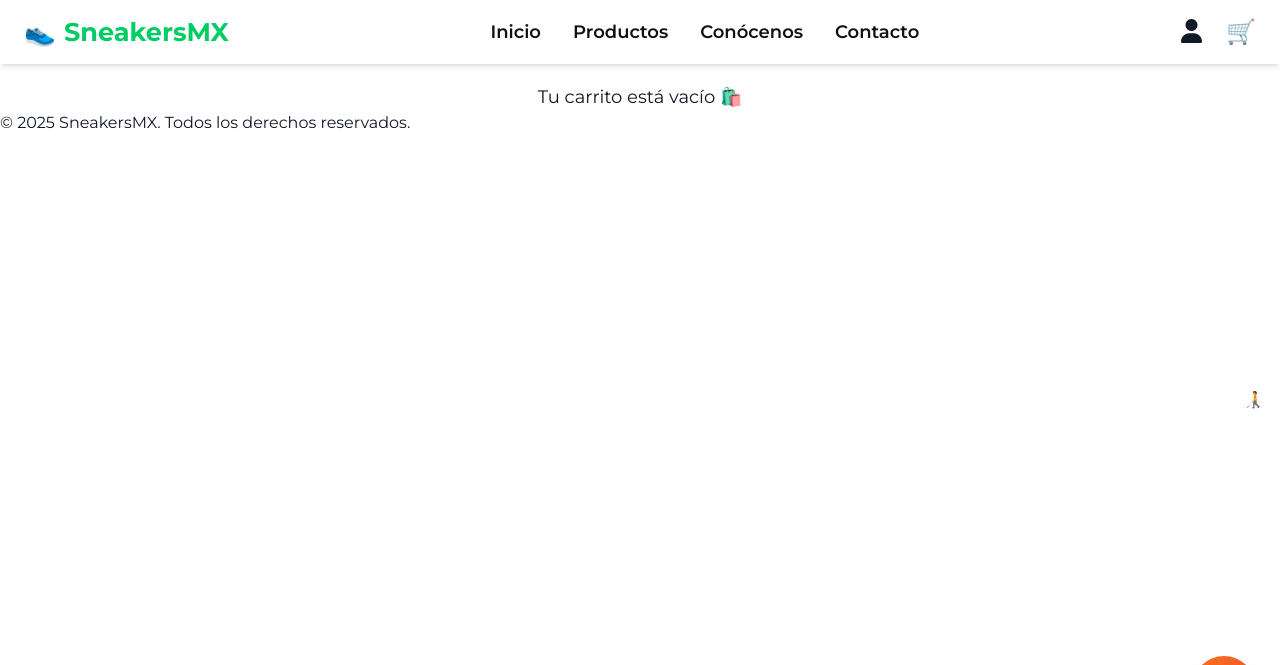
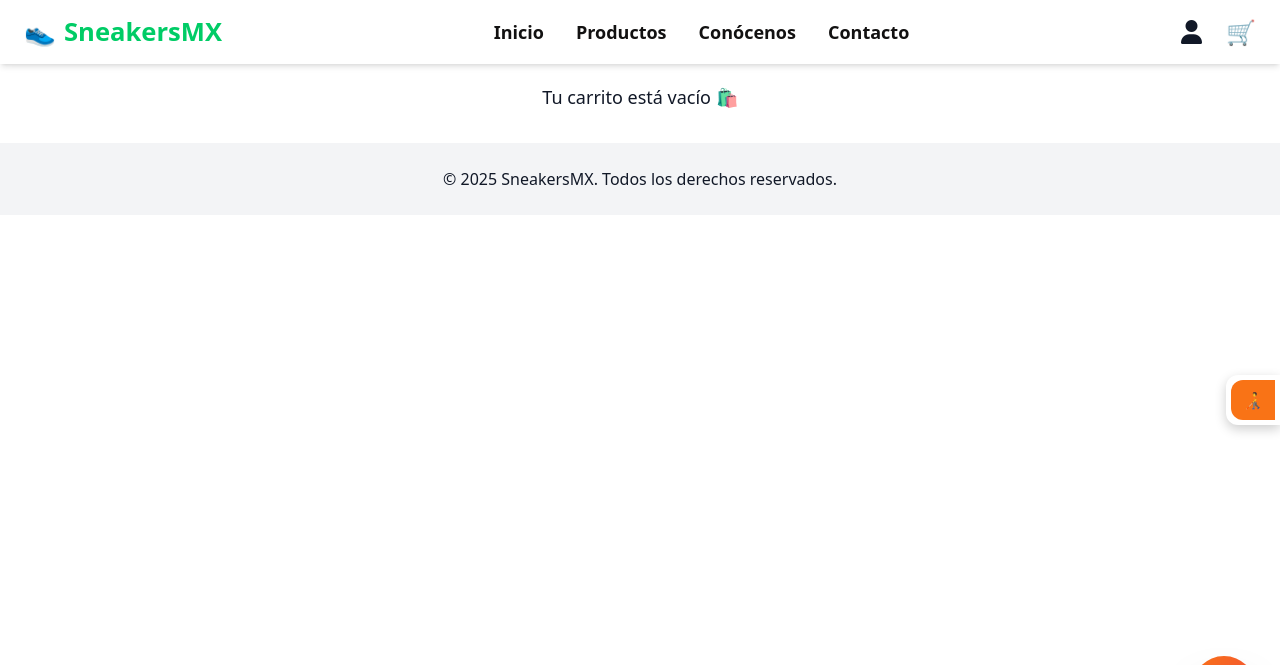
Before and after one commit to JoseM2309/sneakers-flask, a Flask app: page /carrito in a window 1280 px wide. Shown: the top 665 px of the page. Run offline with Flask 3, Linux system fonts and the light colour scheme; some libraries are stand-ins or nearby versions.

Commit message:
Update base.html

```diff
--- a/templates/base.html
+++ b/templates/base.html
@@ -11,14 +11,48 @@
     <!-- Tailwind -->
     <script src="https://cdn.tailwindcss.com"></script>
 
+    <!-- Font Awesome -->
+    <link rel="stylesheet" href="https://cdnjs.cloudflare.com/ajax/libs/font-awesome/6.5.0/css/all.min.css">
+
     <!-- CSS -->
     <link rel="icon" type="image/x-icon" href="{{ url_for('static', filename='img/logo.ico') }}">
     <link rel="stylesheet" href="{{ url_for('static', filename='css/style.css') }}">
-    <link rel="stylesheet" href="https://cdnjs.cloudflare.com/ajax/libs/font-awesome/6.5.0/css/all.min.css">
 
+    <style>
+        /* ACCESIBILIDAD */
+        #accesibilidad-panel {
+            position: fixed;
+            top: 50%;
+            right: 0;
+            transform: translateY(-50%);
+            background: white;
+            box-shadow: 0 4px 12px rgba(0,0,0,0.2);
+            border-radius: 0.75rem 0 0 0.75rem;
+            z-index: 50;
+        }
+        #accesibilidad-panel button {
+            cursor: pointer;
+        }
+        #accesibilidad-options {
+            display: none;
+            flex-direction: column;
+            gap: 0.5rem;
+            padding: 0.75rem;
+        }
+        #accesibilidad-options.show {
+            display: flex;
+        }
+
+        /* MODOS ACCESIBILIDAD */
+        .grayscale { filter: grayscale(100%); }
+        .high-contrast { filter: contrast(200%); }
+        .large-cursor * { cursor: pointer !important; }
+        .pointer-reader * { outline: 2px solid orange !important; }
+        .night-mode { background-color: #111 !important; color: #eee !important; }
+    </style>
 </head>
 
-<body class="bg-white text-gray-900">
+<body class="bg-white text-gray-900 font-sans transition-all duration-300">
 
 <!-- NAVBAR PRINCIPAL -->
 <header class="navbar flex justify-between items-center px-6 py-4 bg-white shadow-md">
@@ -37,22 +71,13 @@
     </nav>
 
     <div class="flex items-center gap-6">
-
-        <!-- Icono usuario -->
         {% if current_user.is_authenticated %}
-            <a href="{{ url_for('logout') }}" class="text-xl text-green-600 font-bold">
-                {{ current_user.nombre }} ✖
-            </a>
+            <a href="{{ url_for('logout') }}" class="text-xl text-green-600 font-bold">{{ current_user.nombre }} ✖</a>
         {% else %}
-            <div id="btnUsuario" class="cursor-pointer text-2xl">
-                <i class="fas fa-user"></i>
-            </div>
+            <div id="btnUsuario" class="cursor-pointer text-2xl"><i class="fas fa-user"></i></div>
         {% endif %}
 
-        <!-- Icono carrito -->
-        <a href="{{ url_for('carrito') }}" class="text-2xl hover:text-orange-500 transition">
-            🛒
-        </a>
+        <a href="{{ url_for('carrito') }}" class="text-2xl hover:text-orange-500 transition">🛒</a>
 
         <!-- Menú móvil -->
         <div class="menu-toggle md:hidden cursor-pointer" id="menu-toggle">
@@ -61,7 +86,6 @@
             <span class="block w-8 h-1 bg-black"></span>
         </div>
     </div>
-
 </header>
 
 <!-- MENÚ MÓVIL -->
@@ -73,129 +97,63 @@
 </nav>
 
 <!-- CONTENIDO -->
-<main>
-    {% block content %}{% endblock %}
-</main>
+<main>{% block content %}{% endblock %}</main>
 
 <!-- FOOTER -->
-<footer>
+<footer class="text-center py-6 bg-gray-100 mt-8">
     <p>&copy; 2025 SneakersMX. Todos los derechos reservados.</p>
 </footer>
 
 <!-- PANEL DE ACCESIBILIDAD -->
-<div id="accesibilidad-panel" class="accesibilidad-panel">
-    <button id="accesibilidad-toggle" title="Herramientas de accesibilidad">🧑‍🦯</button>
-    <div id="accesibilidad-options" class="accesibilidad-options">
-        <h4>Accesibilidad</h4>
-        <button onclick="toggleGrayscale()">Escala de grises</button>
-        <button onclick="toggleContrast()">Alto contraste</button>
-        <button onclick="increaseText()">Aumentar texto</button>
-        <button onclick="decreaseText()">Disminuir texto</button>
-        <button onclick="changeFont()">Cambiar tipografía</button>
-        <button onclick="increaseCursor()">Cursor grande</button>
-        <button onclick="togglePointer()">Puntero lector</button>
-        <button onclick="toggleNightMode()">Modo nocturno</button>
+<div id="accesibilidad-panel">
+    <button id="accesibilidad-toggle" class="p-3 bg-orange-500 text-white rounded-l-xl hover:bg-orange-600 transition" title="Herramientas de accesibilidad">🧑‍🦯</button>
+    <div id="accesibilidad-options" class="flex flex-col gap-2 p-4">
+        <button onclick="toggleGrayscale()" class="p-2 bg-gray-100 hover:bg-gray-200 rounded">Escala de grises</button>
+        <button onclick="toggleContrast()" class="p-2 bg-gray-100 hover:bg-gray-200 rounded">Alto contraste</button>
+        <button onclick="increaseText()" class="p-2 bg-gray-100 hover:bg-gray-200 rounded">Aumentar texto</button>
+        <button onclick="decreaseText()" class="p-2 bg-gray-100 hover:bg-gray-200 rounded">Disminuir texto</button>
+        <button onclick="changeFont()" class="p-2 bg-gray-100 hover:bg-gray-200 rounded">Cambiar tipografía</button>
+        <button onclick="increaseCursor()" class="p-2 bg-gray-100 hover:bg-gray-200 rounded">Cursor grande</button>
+        <button onclick="togglePointer()" class="p-2 bg-gray-100 hover:bg-gray-200 rounded">Puntero lector</button>
+        <button onclick="toggleNightMode()" class="p-2 bg-gray-100 hover:bg-gray-200 rounded">Modo nocturno</button>
     </div>
 </div>
 
 <!-- MODAL LOGIN -->
-<div id="modalLogin" class="modal-login">
-    <div class="modal-contenido">
-        <span class="cerrar-modal">&times;</span>
-        <h2>Iniciar Sesión</h2>
-        <form method="POST" action="{{ url_for('login') }}">
-            <input type="email" name="email" placeholder="Correo electrónico" required>
-            <input type="password" name="password" placeholder="Contraseña" required>
-            <button type="submit" class="btn-login">Entrar</button>
+<div id="modalLogin" class="fixed inset-0 bg-black/50 flex items-center justify-center hidden z-50">
+    <div class="bg-white rounded-xl p-6 relative w-80">
+        <span class="cerrar-modal absolute top-2 right-3 cursor-pointer text-lg">&times;</span>
+        <h2 class="text-xl font-bold mb-4">Iniciar Sesión</h2>
+        <form method="POST" action="{{ url_for('login') }}" class="flex flex-col gap-3">
+            <input type="email" name="email" placeholder="Correo electrónico" required class="border p-2 rounded">
+            <input type="password" name="password" placeholder="Contraseña" required class="border p-2 rounded">
+            <button type="submit" class="bg-orange-500 text-white py-2 rounded hover:bg-orange-600 transition">Entrar</button>
         </form>
-        <p>¿No tienes cuenta?
-            <a href="{{ url_for('registro') }}">Crear cuenta</a>
-        </p>
+        <p class="mt-3 text-sm">¿No tienes cuenta? <a href="{{ url_for('registro') }}" class="text-orange-500">Crear cuenta</a></p>
     </div>
 </div>
 
 <!-- BURBUJA CHAT BOT -->
-<div id="chat-bubble" class="fixed bottom-20 right-6 w-16 h-16 bg-gradient-to-br from-orange-500 to-red-500 rounded-full shadow-2xl flex items-center justify-center text-white text-3xl cursor-pointer z-50 transition-transform hover:scale-110">
-    💬
-</div>
+<div id="chat-bubble" class="fixed bottom-20 right-6 w-16 h-16 bg-gradient-to-br from-orange-500 to-red-500 rounded-full shadow-2xl flex items-center justify-center text-white text-3xl cursor-pointer z-50 transition-transform hover:scale-110">💬</div>
 
-<!-- PANEL DE CHAT (inicialmente oculto) -->
-<div id="chatbox" class="fixed bottom-24 right-6 w-80 bg-white border border-gray-300 rounded-2xl shadow-2xl z-50 hidden flex flex-col overflow-hidden transform scale-0 transition-transform duration-300">
-
-    <!-- CABECERA DEL CHAT -->
+<!-- PANEL DE CHAT -->
+<div id="chatbox" class="fixed bottom-20 right-6 w-80 bg-white border border-gray-300 rounded-2xl shadow-2xl z-50 hidden flex-col overflow-hidden transform scale-0 transition-transform duration-300">
     <div class="bg-gradient-to-r from-orange-500 to-red-500 text-white p-3 flex justify-between items-center">
         <span>Soporte SneakersMX</span>
         <button id="close-chat" class="text-white text-lg font-bold">✖</button>
     </div>
-
-    <!-- MENSAJES -->
     <div id="messages" class="flex-1 p-3 overflow-y-auto space-y-2 bg-gray-50"></div>
-
-    <!-- OPCIONES -->
     <div id="options" class="flex flex-wrap gap-2 p-3 border-t border-gray-200 bg-white"></div>
 </div>
 
 <script>
-// ABRIR / CERRAR CHAT CON ANIMACIÓN
-const chatBubble = document.getElementById("chat-bubble");
-const chatbox = document.getElementById("chatbox");
-const closeBtn = document.getElementById("close-chat");
-
-chatBubble.addEventListener("click", () => {
-    chatbox.classList.toggle("hidden");
-    setTimeout(() => chatbox.classList.toggle("scale-0"), 10);
+// MENÚ MÓVIL
+document.getElementById("menu-toggle")?.addEventListener("click", () => {
+    document.querySelector(".nav-links-mobile").classList.toggle("active");
 });
 
-closeBtn.addEventListener("click", () => {
-    chatbox.classList.add("scale-0");
-    setTimeout(() => chatbox.classList.add("hidden"), 300);
-});
-
-// FUNCIONES DEL CHAT
-function showOptions(options) {
-    const optionsDiv = document.getElementById("options");
-    optionsDiv.innerHTML = "";
-    options.forEach(opt => {
-        const btn = document.createElement("button");
-        btn.textContent = opt;
-        btn.className = "bg-gradient-to-br from-orange-400 to-red-400 text-white px-3 py-1 rounded-full hover:from-orange-500 hover:to-red-500 transition-transform hover:scale-105";
-        btn.onclick = () => sendOption(opt);
-        optionsDiv.appendChild(btn);
-    });
-}
-
-async function sendOption(option) {
-    const messagesDiv = document.getElementById("messages");
-    messagesDiv.innerHTML += `<div class="text-right"><span class="inline-block bg-orange-100 text-orange-800 px-3 py-1 rounded-lg">${option}</span></div>`;
-
-    document.getElementById("options").innerHTML = "";
-
-    const res = await fetch("/api/chatbot", {
-        method: "POST",
-        headers: {"Content-Type": "application/json"},
-        body: JSON.stringify({option: option})
-    });
-
-    const data = await res.json();
-    messagesDiv.innerHTML += `<div class="text-left"><span class="inline-block bg-orange-500 text-white px-3 py-1 rounded-lg">${data.reply}</span></div>`;
-    messagesDiv.scrollTop = messagesDiv.scrollHeight;
-
-    if (data.options) showOptions(data.options);
-}
-
-// Iniciar con menú principal
-showOptions(["Precios", "Envíos", "Métodos de pago", "Disponibilidad", "Productos destacados"]);
-</script>
-
-<script>
+// ACCESIBILIDAD
 document.addEventListener("DOMContentLoaded", () => {
-
-    /* MENÚ MÓVIL */
-    const toggle = document.getElementById("menu-toggle");
-    const mobileMenu = document.querySelector(".nav-links-mobile");
-    toggle.addEventListener("click", () => mobileMenu.classList.toggle("active"));
-
-    /* ACCESIBILIDAD */
     const toggleBtn = document.getElementById('accesibilidad-toggle');
     const options = document.getElementById('accesibilidad-options');
     toggleBtn.addEventListener('click', () => options.classList.toggle('show'));
@@ -219,32 +177,62 @@ document.addEventListener("DOMContentLoaded", () => {
     window.increaseCursor = () => document.body.classList.toggle('large-cursor');
     window.togglePointer = () => document.body.classList.toggle('pointer-reader');
     window.toggleNightMode = () => document.body.classList.toggle('night-mode');
-
-    /* BOTÓN CARRITO */
-    document.getElementById("btn-ver-carrito")?.addEventListener("click", () => {
-        window.location.href = "{{ url_for('carrito') }}";
-    });
-
 });
 
-/* LOGIN */
+// BOTÓN LOGIN
 const btnUsuario = document.getElementById("btnUsuario");
 const modalLogin = document.getElementById("modalLogin");
 const cerrar = document.querySelector(".cerrar-modal");
 
-btnUsuario?.addEventListener("click", () => {
-    modalLogin.style.display = "flex";
+btnUsuario?.addEventListener("click", () => { modalLogin.classList.remove("hidden"); });
+cerrar.addEventListener("click", () => { modalLogin.classList.add("hidden"); });
+window.addEventListener("click", (e) => { if (e.target === modalLogin) modalLogin.classList.add("hidden"); });
+
+// CHAT BOT
+const chatBubble = document.getElementById("chat-bubble");
+const chatbox = document.getElementById("chatbox");
+const closeBtn = document.getElementById("close-chat");
+
+chatBubble.addEventListener("click", () => {
+    chatbox.classList.toggle("hidden");
+    setTimeout(() => chatbox.classList.toggle("scale-0"), 10);
+});
+closeBtn.addEventListener("click", () => {
+    chatbox.classList.add("scale-0");
+    setTimeout(() => chatbox.classList.add("hidden"), 300);
 });
 
-cerrar.addEventListener("click", () => {
-    modalLogin.style.display = "none";
-});
+async function sendOption(option) {
+    const messagesDiv = document.getElementById("messages");
+    messagesDiv.innerHTML += `<div class="text-right"><span class="inline-block bg-orange-100 text-orange-800 px-3 py-1 rounded-lg">${option}</span></div>`;
+    document.getElementById("options").innerHTML = "";
 
-window.addEventListener("click", (e) => {
-    if (e.target === modalLogin) {
-        modalLogin.style.display = "none";
-    }
-});
+    const res = await fetch("/api/chatbot", {
+        method: "POST",
+        headers: {"Content-Type": "application/json"},
+        body: JSON.stringify({option})
+    });
+    const data = await res.json();
+    messagesDiv.innerHTML += `<div class="text-left"><span class="inline-block bg-orange-500 text-white px-3 py-1 rounded-lg">${data.reply}</span></div>`;
+    messagesDiv.scrollTop = messagesDiv.scrollHeight;
+
+    if (data.options) showOptions(data.options);
+}
+
+function showOptions(options) {
+    const optionsDiv = document.getElementById("options");
+    optionsDiv.innerHTML = "";
+    options.forEach(opt => {
+        const btn = document.createElement("button");
+        btn.textContent = opt;
+        btn.className = "bg-gradient-to-br from-orange-400 to-red-400 text-white px-3 py-1 rounded-full hover:from-orange-500 hover:to-red-500 transition-transform hover:scale-105";
+        btn.onclick = () => sendOption(opt);
+        optionsDiv.appendChild(btn);
+    });
+}
+
+// Inicia menú principal
+showOptions(["Precios", "Envíos", "Métodos de pago", "Disponibilidad", "Productos destacados"]);
 </script>
 
 </body>
```
